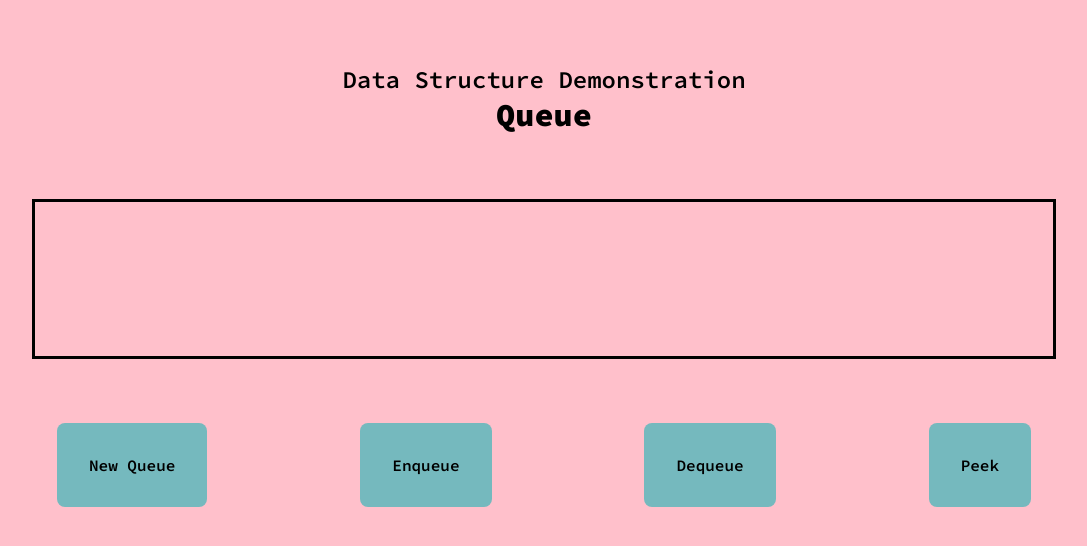
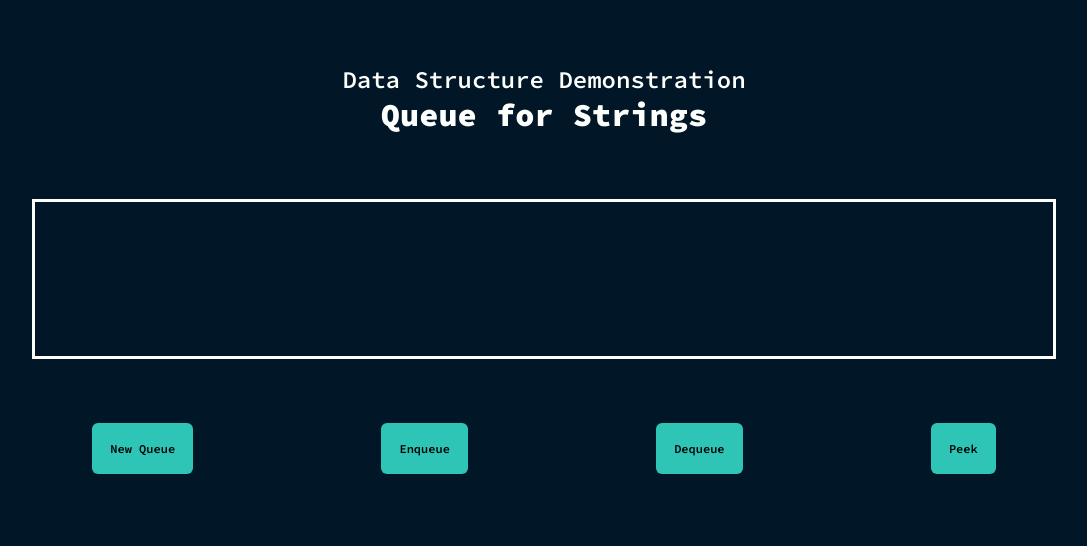
Before and after one commit to CodingCocho/queue-data-structure-web-application-with-react-js, a React (Create React App) app: page / in a window 1280 px wide. Shown: the top 546 px of the page, without its empty margins (96-1183 px from the left). Built offline with nearby package versions, Linux system fonts and the light colour scheme.

Commit message:
Project ready for deployment

```diff
--- a/src/App.css
+++ b/src/App.css
@@ -9,7 +9,8 @@
 body {
   height: 100vh;
   width: 100vw;
-  background-color: pink;
+  background-color: #011627;
+  color: #FDFFFC;
 }
 
 .App {
@@ -78,7 +79,7 @@ body {
   height: 100%;
   width: 80%;
   border-style: solid;
-  border-color: black;
+  border-color: #FDFFFC;
   display: -webkit-box;
   display: -ms-flexbox;
   display: flex;
@@ -88,17 +89,16 @@ body {
   width: calc(100%/5);
   height: 100%;
   border-style: solid;
-  border-color: black;
+  border-color: #FDFFFC;
   display: -webkit-box;
   display: -ms-flexbox;
   display: flex;
-  -webkit-box-pack: center;
-      -ms-flex-pack: center;
-          justify-content: center;
   -webkit-box-align: center;
       -ms-flex-align: center;
           align-items: center;
   font-size: 2rem;
+  text-overflow: ellipsis;
+  overflow-x: scroll;
 }
 
 .App .queue-functions-container {
@@ -116,12 +116,12 @@ body {
 }
 
 .App .queue-functions-container button {
-  padding: 2em;
-  background-color: #75B9BE;
+  padding: 1.5em;
+  background-color: #2EC4B6;
   border-style: none;
   border-radius: .5em;
   font-weight: 600;
-  font-size: 1rem;
+  font-size: .75rem;
 }
 
 .App .queue-functions-container button:hover {
--- a/src/App.js
+++ b/src/App.js
@@ -56,7 +56,7 @@ function App() {
 
         <div className='heading-elements'>
           <p id='title'>Data Structure Demonstration</p>
-          <span id='data-structure-name'>Queue</span>
+          <span id='data-structure-name'>Queue for Strings</span>
         </div>
 
         <div className='queue-container'>
--- a/src/App.scss
+++ b/src/App.scss
@@ -10,7 +10,8 @@ body
 {
     height: 100vh;
     width: 100vw;
-    background-color: pink;
+    background-color: #011627;
+    color: #FDFFFC;
 }
 .App
 {
@@ -53,18 +54,20 @@ body
           height: 100%;
           width: 80%;
           border-style: solid;
-          border-color: black;
+          border-color: #FDFFFC;
           display: flex;
           .queue-box
           {
               width: calc(100%/5);
               height: 100%;
               border-style: solid;
-              border-color: black;
+              border-color: #FDFFFC;
               display: flex;
-              justify-content: center;
               align-items: center;
               font-size: 2rem;
+              text-overflow: ellipsis;
+              overflow-x: scroll;
+
           }
       }
   }
@@ -77,12 +80,12 @@ body
       align-items: center;
       button
       {
-          padding: 2em;
-          background-color: #75B9BE;
+          padding: 1.5em;
+          background-color: #2EC4B6;
           border-style: none;
           border-radius: .5em;
           font-weight: 600;
-          font-size: 1rem;
+          font-size: .75rem;
       }
       button:hover
       {
```
Also changed, not shown: src/Queue.js (line endings or trailing spaces), 1 other file (tests, documents, lock files or other folders).
